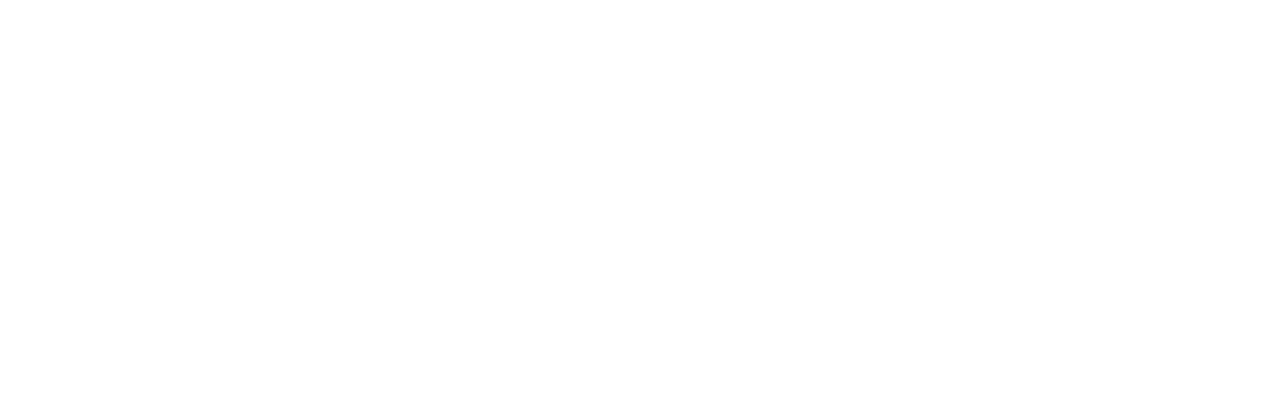
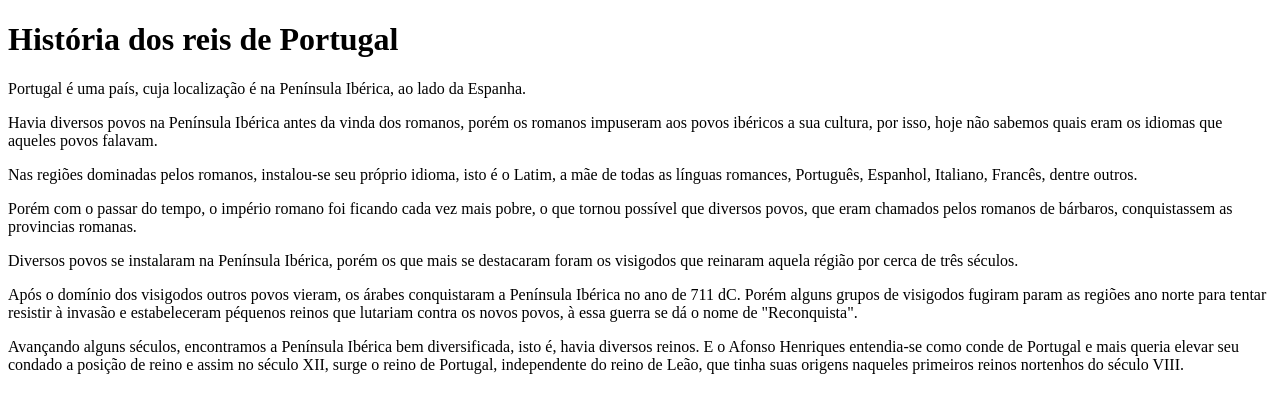
Before and after one commit to henriqueprogrammer/historia-portugal, a plain HTML site: page index.html in a window 1280 px wide. Drawn offline with Linux system fonts and the light colour scheme.

Commit message:
conteúdo lançado

```diff
--- a/index.html
+++ b/index.html
@@ -1,11 +1,30 @@
 <!DOCTYPE html>
-<html lang="prt-br">
+<html lang="pt-br">
 <head>
     <meta charset="UTF-8">
     <meta name="viewport" content="width=device-width, initial-scale=1.0">
     <title>História de Portugal</title>
 </head>
 <body>
+    <header>
+        <h1>História dos reis de Portugal</h1>
+    </header>
+</body>
+<section class="normal">
+    <p>Portugal é uma país, cuja localização é na Península Ibérica, ao lado da Espanha.
+    </p>
+    <p>Havia diversos povos na Península Ibérica antes da vinda dos romanos, porém os romanos impuseram aos povos ibéricos a sua cultura, por isso, hoje não sabemos quais eram os idiomas que aqueles povos falavam.</p>
+    <p>Nas regiões dominadas pelos romanos, instalou-se seu próprio idioma, isto é o Latim, a mãe de todas as línguas romances, Português, Espanhol, Italiano, Francês, dentre outros.</p>
+</section>
+<section class="imagem">
+<p>Porém com o passar do tempo, o império romano foi ficando cada vez mais pobre, o que tornou possível que diversos povos, que eram chamados pelos romanos de bárbaros, conquistassem as provincias romanas.</p>
+<p>Diversos povos se instalaram na Península Ibérica, porém os que mais se destacaram foram os visigodos que reinaram aquela régião por cerca de três séculos.</p>
+</section>
+<section class="normal">
+<p>Após o domínio dos visigodos outros povos vieram, os árabes conquistaram a Península Ibérica no ano de 711 dC. Porém alguns grupos de visigodos fugiram param as regiões ano norte para tentar resistir à invasão e estabeleceram péquenos reinos que lutariam contra os novos povos, à essa guerra se dá o nome de "Reconquista".</p>
+</section>
+<section class="imagem">
+    <p>Avançando alguns séculos, encontramos a Península Ibérica bem diversificada, isto é, havia diversos reinos. E o Afonso Henriques entendia-se como conde de Portugal e mais queria elevar seu condado a posição de reino e assim no século XII, surge o reino de Portugal, independente do reino de Leão, que tinha suas origens naqueles primeiros reinos nortenhos do século VIII.</p>
+</section>
 
-</body>
 </html>
```
